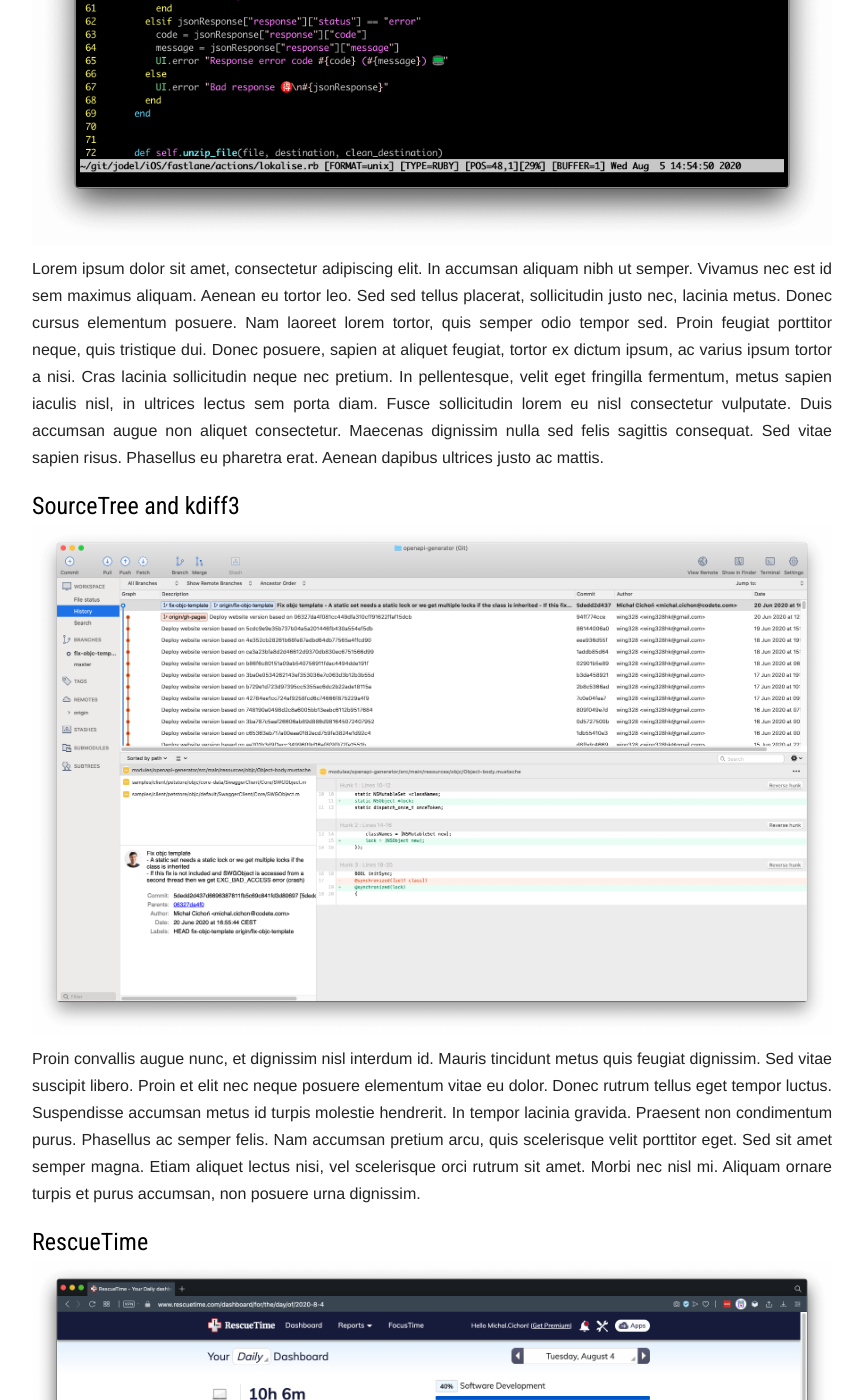
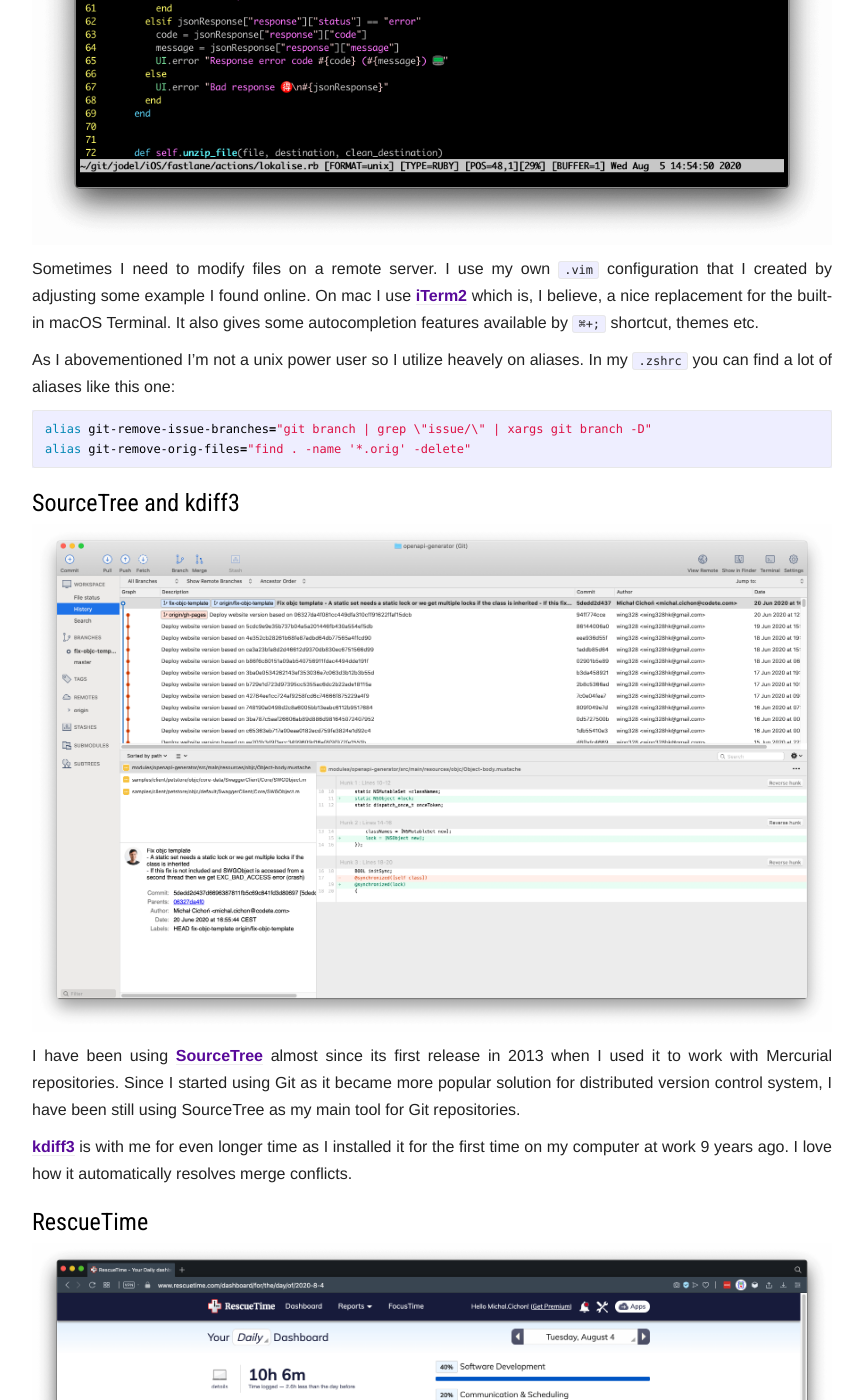
Before and after one commit to michalcichon/michalcichon.github.io, a Jekyll site: the page built from _posts/2020-02-17-my-favourite-tools-to-boost-productivity.md, in a window 1280 px wide and 1400 px high, scrolled down 1642 px. Shown: the whole window, without its empty margins (208-1071 px from the left). Built offline with Jekyll 4.4.1, drawn with Linux system fonts in a browser that asks for light colours; comment, search, counter and statistics services are not loaded; some of the changed text lies outside the part shown.

Commit message:
Update art

````diff
--- a/_posts/2020-02-17-my-favourite-tools-to-boost-productivity.md
+++ b/_posts/2020-02-17-my-favourite-tools-to-boost-productivity.md
@@ -15,7 +15,7 @@
 
 ![Oh My Zsh]({{site.url}}/assets/2020-02-17/zsh.png)
 
-[**Z shell (Zsh)**](https://en.wikipedia.org/wiki/Z_shell) is a nice replacement for the standard Bash shell. I like the way **Z shell** recursively expands and completes paths and variables, and how it deals with the spelling correction. This is a definitelly a huge boost when I use Terminal. I am not a super user of Unix nevertheless I feel the difference and there is [**Oh My Zsh**](https://ohmyz.sh) that helps configuring Zsh to make the overall experience even better. I highly recommend these tools.
+[**Z shell (Zsh)**](https://en.wikipedia.org/wiki/Z_shell) is a nice replacement for the standard Bash shell. I like the way **Z shell** recursively expands and completes paths and variables, and how it deals with the spelling correction. This is a definitelly a huge boost when I use Terminal. I am not a power user of Unix nevertheless I feel the difference and there is [**Oh My Zsh**](https://ohmyz.sh) that helps configuring Zsh to make the overall experience even better. I highly recommend these tools.
 
 **Zsh** is available by default on macOS and it is easy to change the default shell with the following command.
 
@@ -23,25 +23,34 @@
 chsh -s /bin/zsh
 ```
 
-Installing **Oh My Zsh** is also easy and the one-line command that is used to fetch and run the instalation script is available on [their website](https://ohmyz.sh).
+Installing **Oh My Zsh** is also easy and the one-line command used to fetch and run the instalation script is available on [their website](https://ohmyz.sh).
 
 # iTerm, vim and aliases
 
 ![My Vim setup]({{site.url}}/assets/2020-02-17/vim.png)
 
-Lorem ipsum dolor sit amet, consectetur adipiscing elit. In accumsan aliquam nibh ut semper. Vivamus nec est id sem maximus aliquam. Aenean eu tortor leo. Sed sed tellus placerat, sollicitudin justo nec, lacinia metus. Donec cursus elementum posuere. Nam laoreet lorem tortor, quis semper odio tempor sed. Proin feugiat porttitor neque, quis tristique dui. Donec posuere, sapien at aliquet feugiat, tortor ex dictum ipsum, ac varius ipsum tortor a nisi. Cras lacinia sollicitudin neque nec pretium. In pellentesque, velit eget fringilla fermentum, metus sapien iaculis nisl, in ultrices lectus sem porta diam. Fusce sollicitudin lorem eu nisl consectetur vulputate. Duis accumsan augue non aliquet consectetur. Maecenas dignissim nulla sed felis sagittis consequat. Sed vitae sapien risus. Phasellus eu pharetra erat. Aenean dapibus ultrices justo ac mattis.
+Sometimes I need to modify files on a remote server. I use my own `.vim` configuration that I created by adjusting some example I found online. On mac I use [**iTerm2**](https://www.iterm2.com) which is, I believe, a nice replacement for the built-in macOS Terminal. It also gives some autocompletion features available by `⌘+;` shortcut, themes etc.
+
+As I abovementioned I'm not a unix power user so I utilize heavely on aliases. In my `.zshrc` you can find a lot of aliases like this one:
+
+```sh
+alias git-remove-issue-branches="git branch | grep \"issue/\" | xargs git branch -D"
+alias git-remove-orig-files="find . -name '*.orig' -delete"
+```
 
 # SourceTree and kdiff3
 
 ![SourceTree]({{site.url}}/assets/2020-02-17/sourcetree.png)
 
-Proin convallis augue nunc, et dignissim nisl interdum id. Mauris tincidunt metus quis feugiat dignissim. Sed vitae suscipit libero. Proin et elit nec neque posuere elementum vitae eu dolor. Donec rutrum tellus eget tempor luctus. Suspendisse accumsan metus id turpis molestie hendrerit. In tempor lacinia gravida. Praesent non condimentum purus. Phasellus ac semper felis. Nam accumsan pretium arcu, quis scelerisque velit porttitor eget. Sed sit amet semper magna. Etiam aliquet lectus nisi, vel scelerisque orci rutrum sit amet. Morbi nec nisl mi. Aliquam ornare turpis et purus accumsan, non posuere urna dignissim.
+I have been using [**SourceTree**](https://www.sourcetreeapp.com) almost since its first release in 2013 when I used it to work with Mercurial repositories. Since I started using Git as it became more popular solution for distributed version control system, I have been still using SourceTree as my main tool for Git repositories.
+
+[**kdiff3**](https://kdiff3.sourceforge.net) is with me for even longer time as I installed it for the first time on my computer at work 9 years ago. I love how it automatically resolves merge conflicts.
 
 # RescueTime
 
 ![Example of RescueTime report]({{site.url}}/assets/2020-02-17/rescuetime.png)
 
-Cras faucibus orci sem, mollis viverra libero lobortis ut. Ut at metus at nisl dapibus scelerisque. Vestibulum ut ultrices tellus. Quisque vulputate ornare diam eu tristique. Nunc non feugiat purus, a dignissim dolor. Mauris mattis laoreet leo quis bibendum. Donec a tellus tellus. In commodo eros vel elit pellentesque, at ornare quam mollis. Donec ultricies, erat vel pretium ornare, elit orci bibendum quam, sit amet hendrerit tortor mauris id nibh.
+[**RescueTime**](https://rescuetime.com) is a handy tool to keep focus ever day. I usually check my stats when I close my day so I can verify how much time I spend on real development work and I can decide if there is something to improve next day.
 
 # feedly
 
````
Also changed, not shown: assets/2020-02-17/zsh.png.
